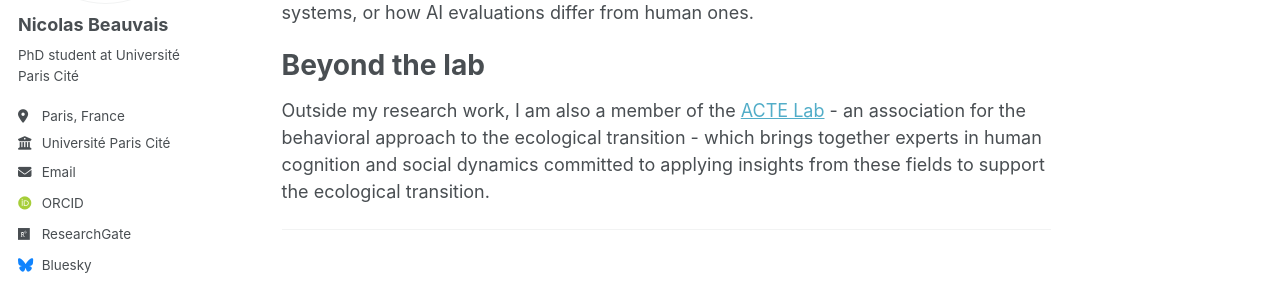
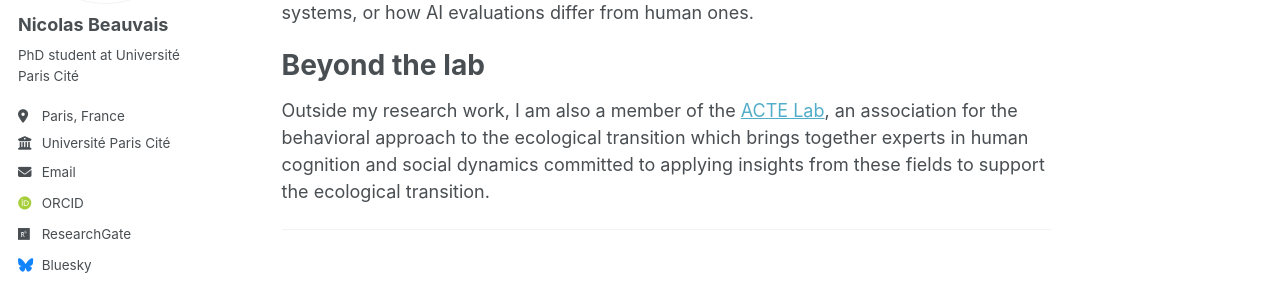
Before and after one commit to nbeauvais/nbeauvais.github.io, a Jekyll site: the page built from _pages/about.md, in a window 1280 px wide and 900 px high, scrolled down 504 px. Shown: the part 271-559 px from the top of the window. Built offline with Jekyll 4.4.1, drawn with Linux system fonts in a browser that asks for light colours; some web fonts are replaced; a script that is not in the unit is left out.

```diff
--- a/_pages/about.md
+++ b/_pages/about.md
@@ -28,6 +28,6 @@ Recently, I'm also studying how these questions extend to human–AI interaction
 Beyond the lab
 =====
 
-Outside my research work, I am also a member of the [ACTE Lab](https://acte-lab.org/) - an association for the behavioral approach to the ecological transition - which brings together experts in human cognition and social dynamics committed to applying insights from these fields to support the ecological transition.
+Outside my research work, I am also a member of the [ACTE Lab](https://acte-lab.org/), an association for the behavioral approach to the ecological transition which brings together experts in human cognition and social dynamics committed to applying insights from these fields to support the ecological transition.
 
 ---
```
